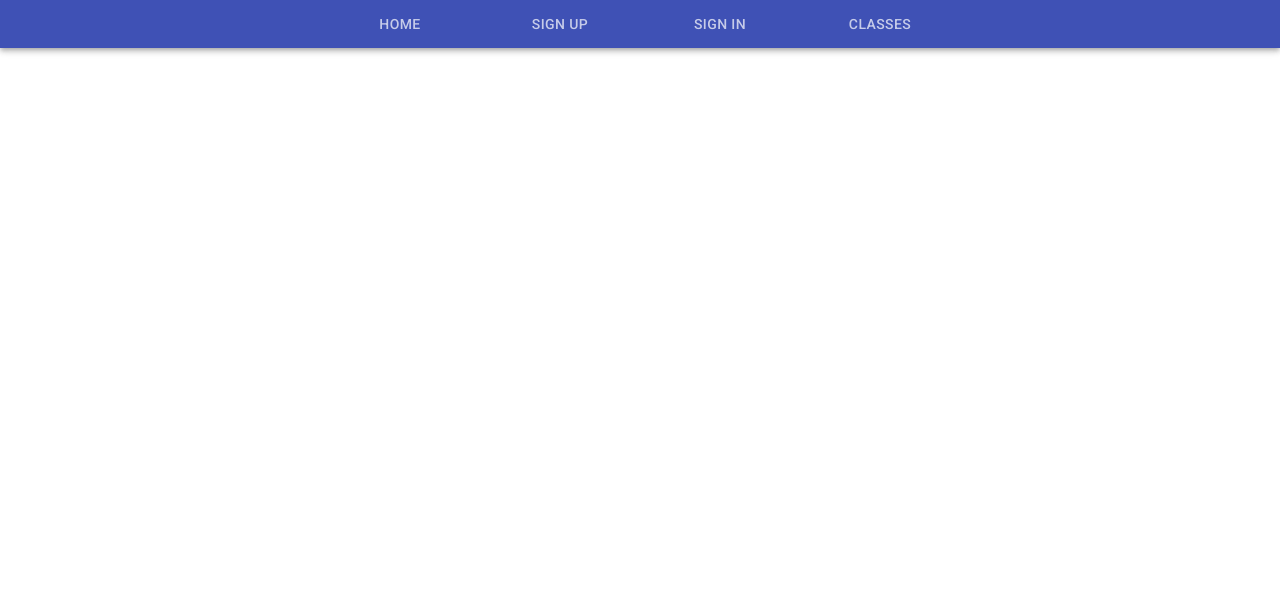
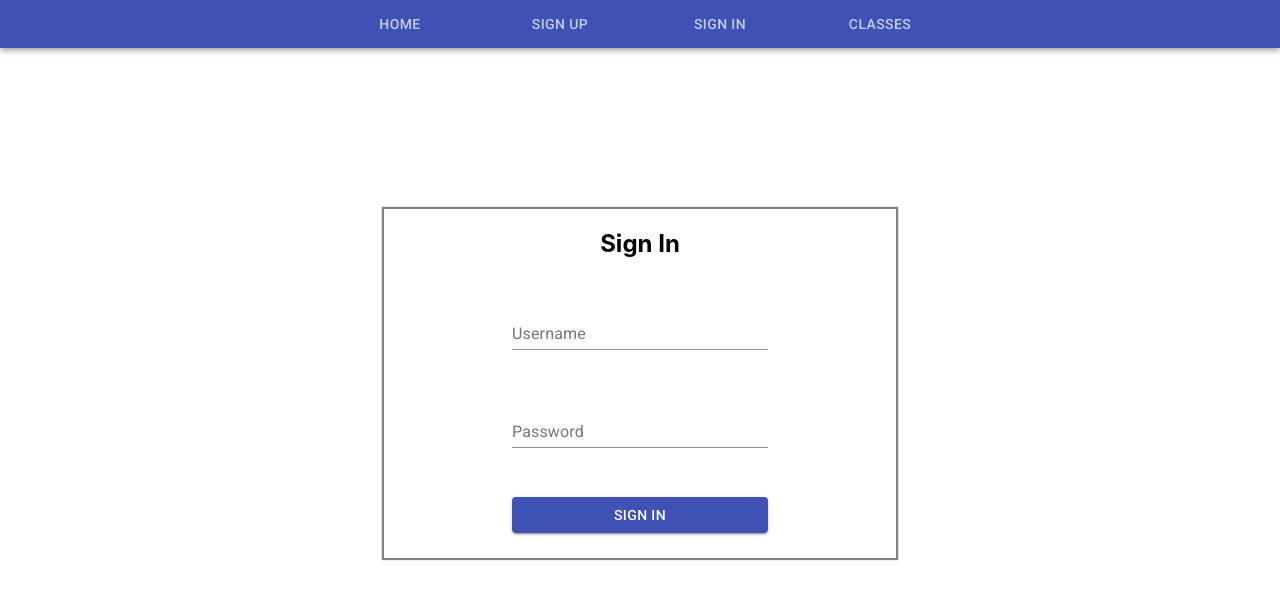
Before and after one commit to ft-anywhere-fitness-07/front-end, a React (Create React App) app: page /sign-in in a window 1280 px wide. Shown: the top 600 px of the page. Built offline with nearby package versions, Linux system fonts and the light colour scheme; the HTML template or start-up script is replaced by a standard one.

Commit message:
created sign in form with axios request

```diff
--- a/package.json
+++ b/package.json
@@ -8,6 +8,7 @@
     "@testing-library/jest-dom": "^5.14.1",
     "@testing-library/react": "^11.2.7",
     "@testing-library/user-event": "^12.8.3",
+    "axios": "^0.21.1",
     "react": "^17.0.2",
     "react-dom": "^17.0.2",
     "react-router-dom": "^5.2.0",
--- a/src/App.css
+++ b/src/App.css
@@ -45,7 +45,7 @@
   flex-direction: column;
   justify-content: center;
   align-items: center;
-  margin: auto;
+  margin: 10em auto;
 
 }
 
--- a/src/App.js
+++ b/src/App.js
@@ -3,7 +3,9 @@ import './App.css';
 import { Link, Route, Switch } from 'react-router-dom'
 import { AppBar, Tabs, Tab, TabPanel } from '@material-ui/core'
 
+// components
 import SignUp from './components/SignUp';
+import SignIn from './components/SignIn';
 
 function App() {
   return (
@@ -29,8 +31,8 @@ function App() {
           <SignUp />
         </Route>
 
-        <Route exact path='sign-in'>
-          {/* Sign in component */}
+        <Route exact path='/sign-in'>
+          <SignIn />
         </Route>
 
         <Route exact path='/classes'>
--- /dev/null
+++ b/src/components/SignIn.js
@@ -0,0 +1,76 @@
+import React, { useState } from 'react';
+import { FormControl, FormHelperText, Button, TextField } from '@material-ui/core';
+import axiosWithAuth from '../utils/axiosWithAuth';
+import { useHistory } from 'react-router-dom'
+;
+const initialFormValues = {
+    username:"",
+    password:""
+}
+
+const SignIn = () => {
+    const [formValues, setFormValues] = useState(initialFormValues);
+    const { push } = useHistory();
+
+    const onChange = (e) => {
+        e.preventDefault();
+        setFormValues({
+            ...formValues,
+            [e.target.name]: e.target.value
+        })
+    }
+
+    const onSubmit = (e) => {
+        e.preventDefault();
+        console.log("submit")
+        axiosWithAuth()
+        .post("/api/auth/login", formValues)
+        .then(res => {
+            console.log(res)
+            push("/classes")
+        })
+        .catch(err => {
+            console.log(err)
+        })
+    }
+
+    return(
+        <div>
+            <div className="formContainer">
+                <h2>Sign In</h2>
+                <form className="form">
+                    <FormControl className="formInputs">
+                        {/* <InputLabel htmlFor="my-input"></InputLabel> */}
+                        <TextField
+                            id="filled-basic"
+                            label="Username"
+                            aria-describedby="username input field"
+                            defaultValue="Username"
+
+                            type="text"
+                            name="username"
+                            value={formValues.username}
+                            onChange={onChange} />
+                        {/* <FormHelperText id="my-helper-text">We'll never share your email</FormHelperText> */}
+                    </FormControl>
+
+                    <FormControl>
+                    <TextField
+                            id="filled-basic"
+                            label="Password"
+                            aria-describedby="Password input field"
+                            defaultValue="Password"
+                            type="password"
+                            name="password"
+                            value={formValues.password}
+                            onChange={onChange} />
+                        {/* <FormHelperText id="my-helper-text">Must be at least 8 characters</FormHelperText> */}
+                    </FormControl>
+                    <Button variant="contained" color="primary" onClick={onSubmit}>Sign In</Button>
+                </form>
+            </div>
+        </div>
+    )
+}
+
+export default SignIn;
--- /dev/null
+++ b/src/utils/axiosWithAuth.js
@@ -0,0 +1,14 @@
+import axios from 'axios';
+
+const axiosWithAuth = () => {
+    const token = localStorage.getItem("token");
+
+    return axios.create({
+        headers: {
+            Authorization: token
+        },
+        baseURL: "https://anywhere-fitness-back-end.herokuapp.com"
+    })
+}
+
+export default axiosWithAuth;
```
Also changed, not shown: 1 other file (tests, documents, lock files or other folders).
